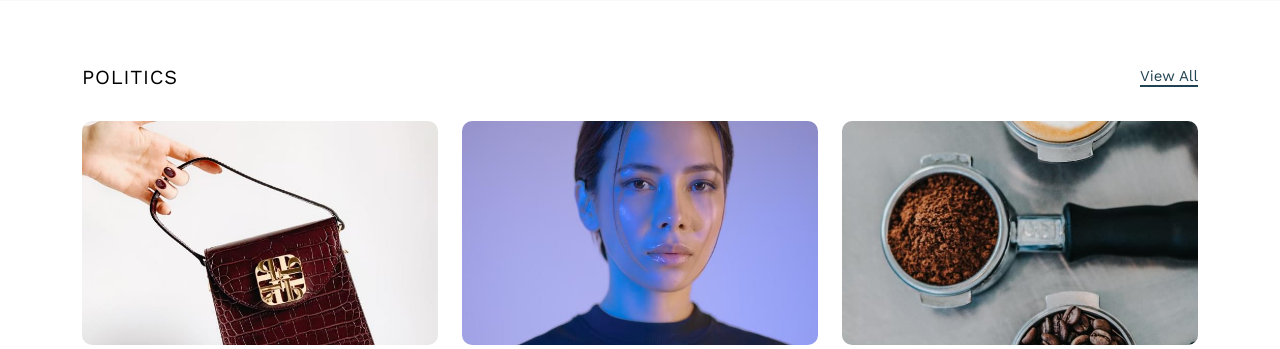
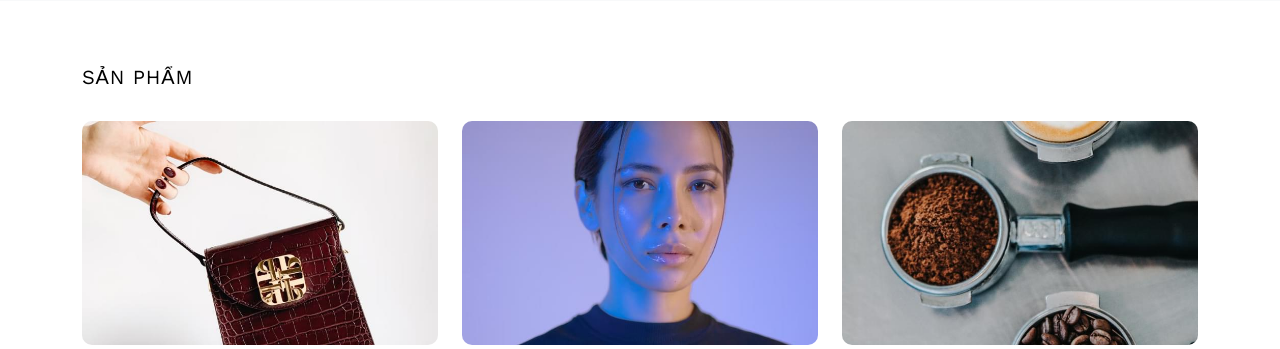
Before and after one commit to Kieulamle/cafe_management, a CodeIgniter app: page /database/ in a window 1280 px wide. Shown: the part 697-1046 px from the top of the page. Run offline with CodeIgniter, Linux system fonts and the light colour scheme; data that the repository does not hold is empty; some web fonts are replaced.

Commit message:
change theme

```diff
--- a/src/application/views/home/index.php
+++ b/src/application/views/home/index.php
@@ -149,9 +149,9 @@
 
 			<div class="row mb-4">
 				<div class="col-sm-6">
-					<h2 class="posts-entry-title">Politics</h2>
+					<h2 class="posts-entry-title">Sản phẩm</h2>
 				</div>
-				<div class="col-sm-6 text-sm-end"><a href="category.html" class="read-more">View All</a></div>
+				<!-- <div class="col-sm-6 text-sm-end"><a href="category.html" class="read-more">View All</a></div> -->
 			</div>
 
 			<div class="row">
```
